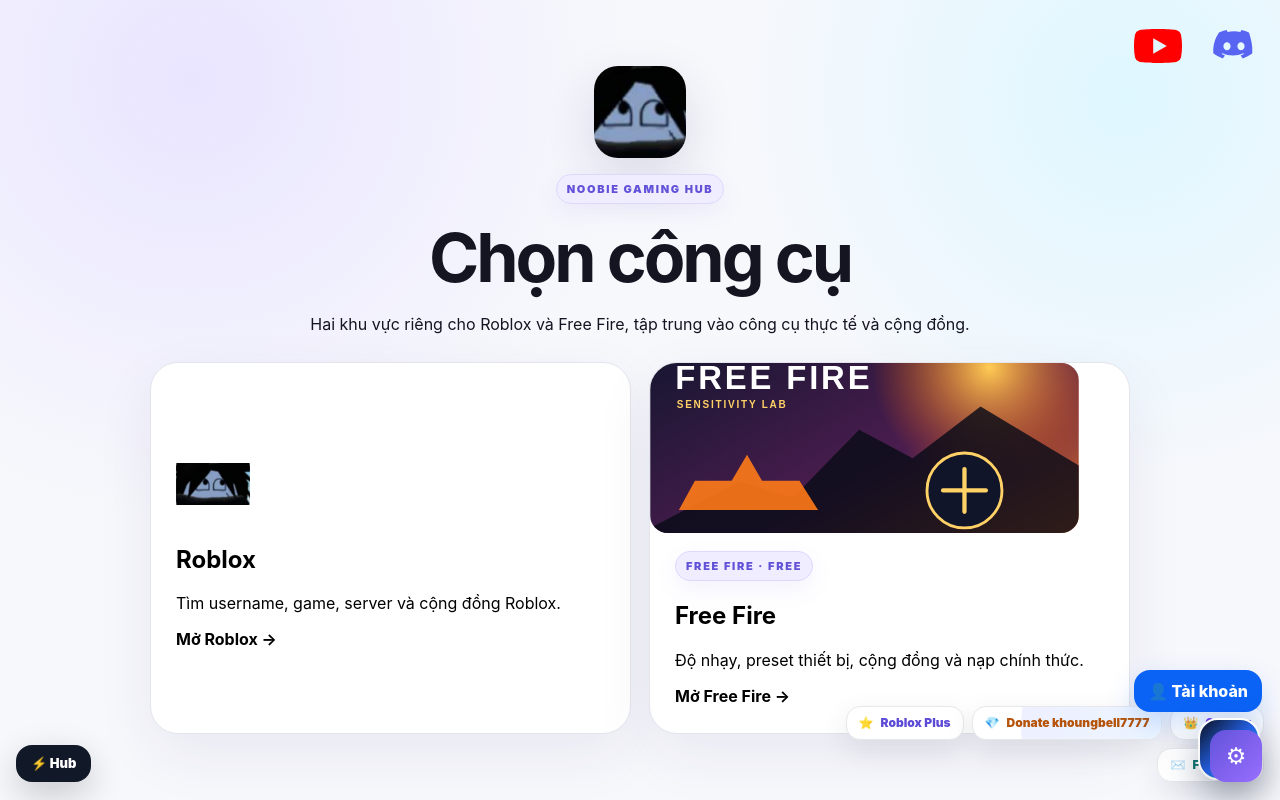
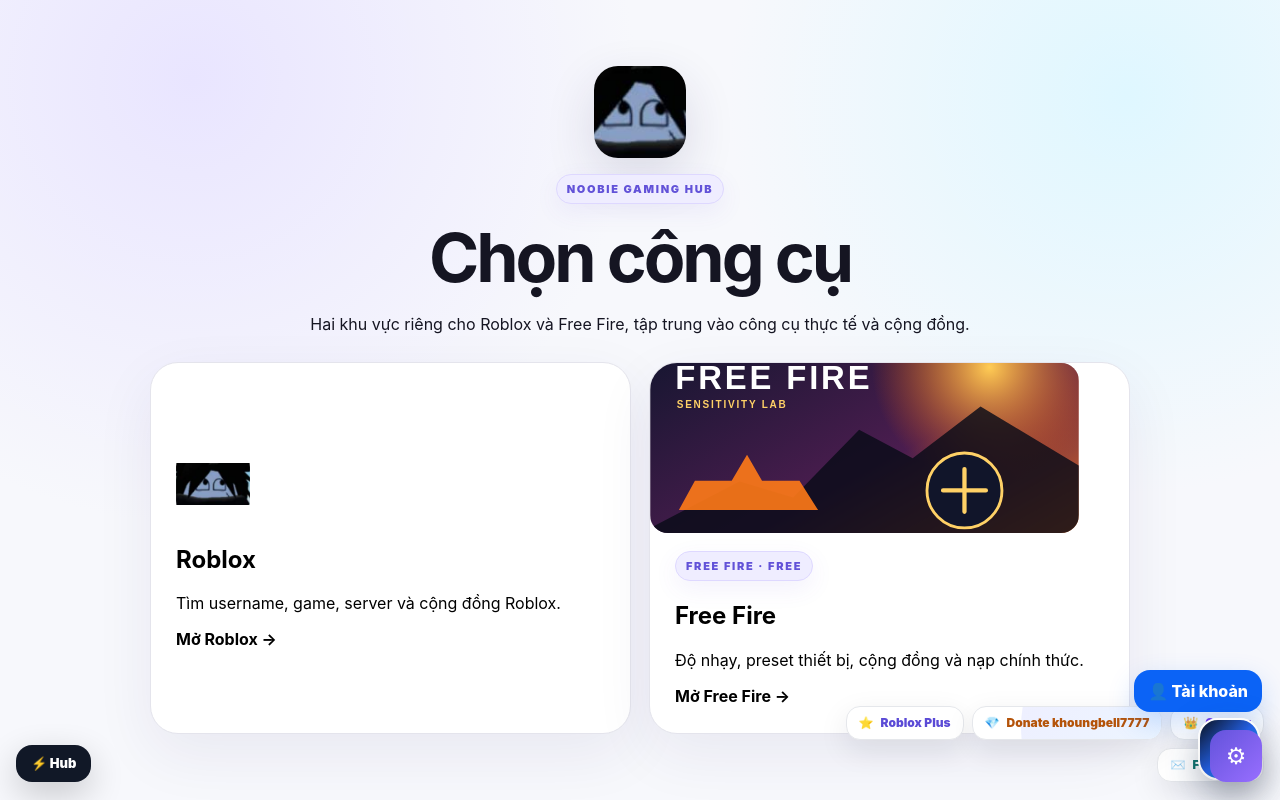
Before and after one commit to Doraemon-ai10/repo, a Next.js app: page / in a window 1280 px wide. Shown: the top 800 px of the page. Built offline with nearby package versions, Linux system fonts and the light colour scheme.

Commit message:
fix: remove YouTube and Discord floating UI

```diff
--- a/app/layout.tsx
+++ b/app/layout.tsx
@@ -1,12 +1,15 @@
 import type { Metadata } from 'next';
 import AIAssistantMount from '@/components/AIAssistantMount';
 import SiteFooter from '@/components/SiteFooter';
-import CreatorLinks from '@/components/CreatorLinks';
 import GamingExtras from '@/components/GamingExtras';
 import SettingsCenter from '@/components/SettingsCenter';
 import AccountCenter from '@/components/AccountCenter';
 import SupportCenter from '@/components/SupportCenter';
 import PWARegister from './PWARegister';
 import './globals.css';
-export const metadata:Metadata={title:'RBLXFinder — Noobie Gaming Hub',description:'Roblox and Free Fire tools by Noobie',manifest:'/manifest.webmanifest',themeColor:'#f7faff',icons:{icon:'/rblxfinder-icon.webp',shortcut:'/rblxfinder-icon.webp',apple:'/rblxfinder-icon.webp'}};
-export default function RootLayout({children}:{children:React.ReactNode}){return <html lang="vi"><body>{children}<CreatorLinks/><GamingExtras/><SupportCenter/><SiteFooter/><AIAssistantMount/><SettingsCenter/><AccountCenter/><PWARegister/></body></html>}
+
+export const metadata: Metadata = { title: 'RBLXFinder — Noobie Gaming Hub', description: 'Roblox and Free Fire tools by Noobie', manifest: '/manifest.webmanifest', themeColor: '#f7faff', icons: { icon: '/rblxfinder-icon.webp', shortcut: '/rblxfinder-icon.webp', apple: '/rblxfinder-icon.webp' } };
+
+export default function RootLayout({ children }: { children: React.ReactNode }) {
+  return <html lang="vi"><body>{children}<GamingExtras/><SupportCenter/><SiteFooter/><AIAssistantMount/><SettingsCenter/><AccountCenter/><PWARegister/></body></html>;
+}
```
